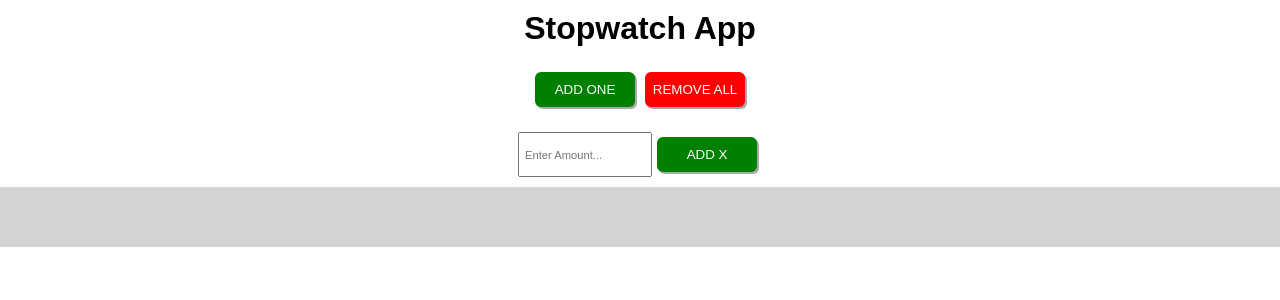
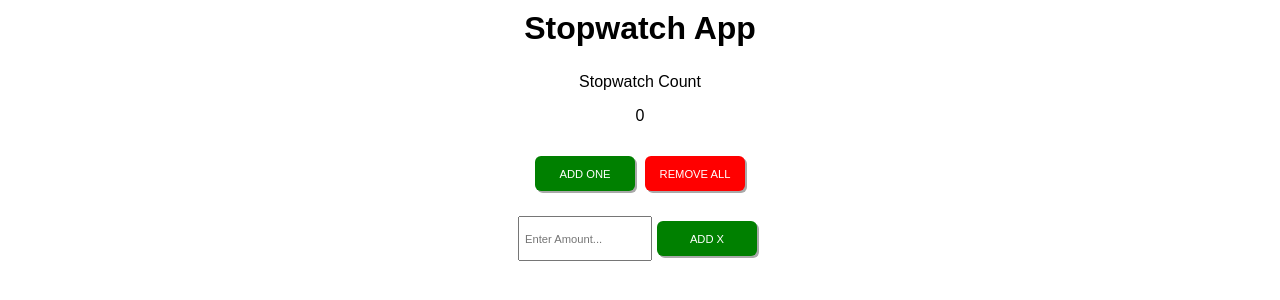
Before and after one commit to RJDNet/StopWatch, a React (Create React App) app: page / in a window 1280 px wide. Shown: the top 300 px of the page. Built offline with nearby package versions, Linux system fonts and the light colour scheme.

Commit message:
CSS Updates

```diff
--- a/src/StopWatchContainer/Components/StopWatchContainer.tsx
+++ b/src/StopWatchContainer/Components/StopWatchContainer.tsx
@@ -20,10 +20,13 @@ export const StopWatchContainer: React.FC<IComponentProps> = (props): JSX.Elemen
 		dispatch,
 		stopWatchList
 	} = props;
+
 	const [amount, setAmount] = React.useState('');
 
 	const DEFAULT_CLASSNAME: string = 'stopwatches-container';
 	const HEADER_CLASSNAME: string = `${DEFAULT_CLASSNAME}__header`;
+	const COUNTER_HEADER_CLASSNAME: string = `${DEFAULT_CLASSNAME}__counter-header`;
+	const COUNTER_CLASSNAME: string = `${DEFAULT_CLASSNAME}__counter`;
 	const BUTTON_CONTAINER_CLASSNAME: string = `${DEFAULT_CLASSNAME}__button-container`;
 	const BUTTON_CONTAINER_ADD_BUTTON_CLASSNAME: string = `${BUTTON_CONTAINER_CLASSNAME}__add-button`;
 	const BUTTON_CONTAINER_ADDX_BUTTON_CLASSNAME: string = `${BUTTON_CONTAINER_CLASSNAME}__addx-button`;
@@ -58,6 +61,8 @@ export const StopWatchContainer: React.FC<IComponentProps> = (props): JSX.Elemen
 	return (
 		<div className={DEFAULT_CLASSNAME}>
 			<h1 className={HEADER_CLASSNAME}>Stopwatch App</h1>
+			<p className={COUNTER_HEADER_CLASSNAME}>Stopwatch Count</p>
+			<p className={COUNTER_CLASSNAME}>{stopWatchList.length}</p>
 			<div className={BUTTON_CONTAINER_CLASSNAME}>
 				<button className={BUTTON_CONTAINER_ADD_BUTTON_CLASSNAME} onClick={addStopWatch}>ADD ONE</button>
 				<button className={BUTTON_CONTAINER_REMOVE_BUTTON_CLASSNAME} onClick={removeAllStopWatches}>REMOVE ALL</button>
--- a/src/Styles/_StopWatch.scss
+++ b/src/Styles/_StopWatch.scss
@@ -7,7 +7,7 @@
     border-radius: 6px;
     box-shadow: 2px 2px var(--stopwatch-button-boxshadow-brush);
     color: var(--stopwatch-button-text-brush);
-    font-size: 0.7em;
+    font-size: $small-font-size;
     cursor: pointer;
 
     &:active {
@@ -18,7 +18,7 @@
 
 .stopwatch {
     margin: $small-margin;
-    padding: $small-padding * 2;
+    padding: $small-padding;
     border: 1px solid var(--stopwatch-border-brush);
     border-radius: 6px;
     background-color: var(--stopwatch-brush);
--- a/src/Styles/_StopWatchContainer.scss
+++ b/src/Styles/_StopWatchContainer.scss
@@ -7,6 +7,7 @@
     border-radius: 6px;
     box-shadow: 2px 2px var(--stopwatch-button-boxshadow-brush);
     color: var(--stopwatch-container-removeall-button-text-brush);
+    font-size: $small-font-size;
     cursor: pointer;
 
     &:active {
@@ -22,15 +23,21 @@ body {
 
 .stopwatches-container {
     display: block;
-    background-color: var(--stopwatch-strip-brush);
     font-family: $font-family;
 
     & > .stopwatches-container__header {
         margin: 0px;
-        padding: 0px;
+        padding: $small-padding;
         text-align: center;
-        padding: $small-padding;
         background-color: white;
+    }
+
+    & > .stopwatches-container__counter-header {
+        text-align: center;
+    }
+
+    & > .stopwatches-container__counter {
+        text-align: center;
     }
 
     & > .stopwatches-container__button-container {
@@ -40,7 +47,6 @@ body {
         margin: 0px auto;
         padding: $small-padding;
         box-sizing: border-box;
-        background-color: white;
 
         & > .stopwatches-container__button-container__add-button {
             @extend %containerButton;
--- a/src/Styles/_variables.scss
+++ b/src/Styles/_variables.scss
@@ -1,5 +1,6 @@
 // Fonts
 $font-family: Arial, Helvetica, sans-serif;
+$small-font-size: 0.7em;
 
 // Margins
 $small-margin: 10px;
--- a/src/index.css
+++ b/src/index.css
@@ -24,6 +24,7 @@
   -webkit-box-shadow: 2px 2px var(--stopwatch-button-boxshadow-brush);
           box-shadow: 2px 2px var(--stopwatch-button-boxshadow-brush);
   color: var(--stopwatch-container-removeall-button-text-brush);
+  font-size: 0.7em;
   cursor: pointer;
 }
 
@@ -41,16 +42,22 @@ body {
 
 .stopwatches-container {
   display: block;
-  background-color: var(--stopwatch-strip-brush);
   font-family: Arial, Helvetica, sans-serif;
 }
 
 .stopwatches-container > .stopwatches-container__header {
   margin: 0px;
-  padding: 0px;
+  padding: 10px;
   text-align: center;
-  padding: 10px;
   background-color: white;
+}
+
+.stopwatches-container > .stopwatches-container__counter-header {
+  text-align: center;
+}
+
+.stopwatches-container > .stopwatches-container__counter {
+  text-align: center;
 }
 
 .stopwatches-container > .stopwatches-container__button-container {
@@ -65,7 +72,6 @@ body {
   padding: 10px;
   -webkit-box-sizing: border-box;
           box-sizing: border-box;
-  background-color: white;
 }
 
 .stopwatches-container > .stopwatches-container__button-container > .stopwatches-container__button-container__add-button {
@@ -122,7 +128,7 @@ body {
 
 .stopwatch {
   margin: 10px;
-  padding: 20px;
+  padding: 10px;
   border: 1px solid var(--stopwatch-border-brush);
   border-radius: 6px;
   background-color: var(--stopwatch-brush);
```
Also changed, not shown: 1 other file (tests, documents, lock files or other folders).
